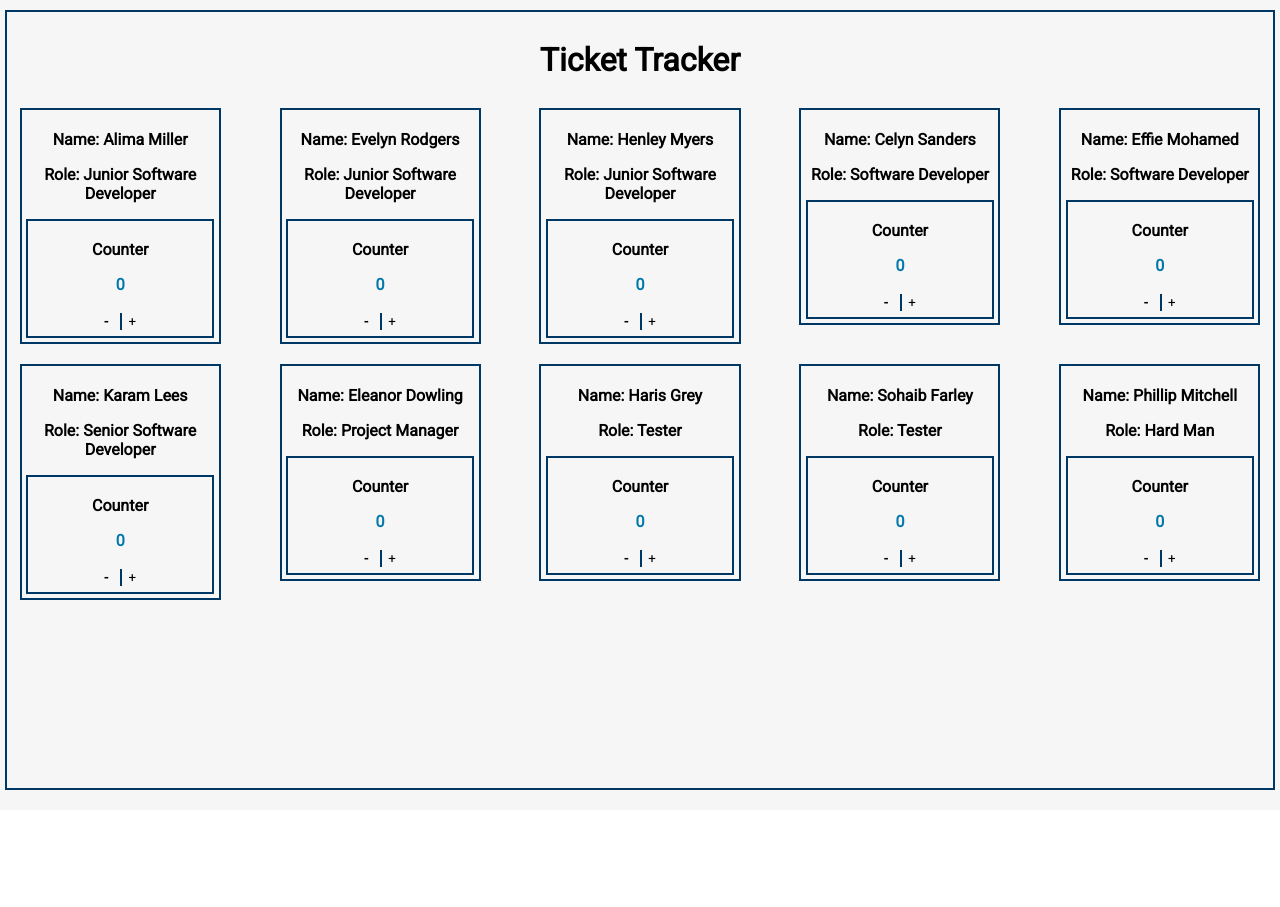
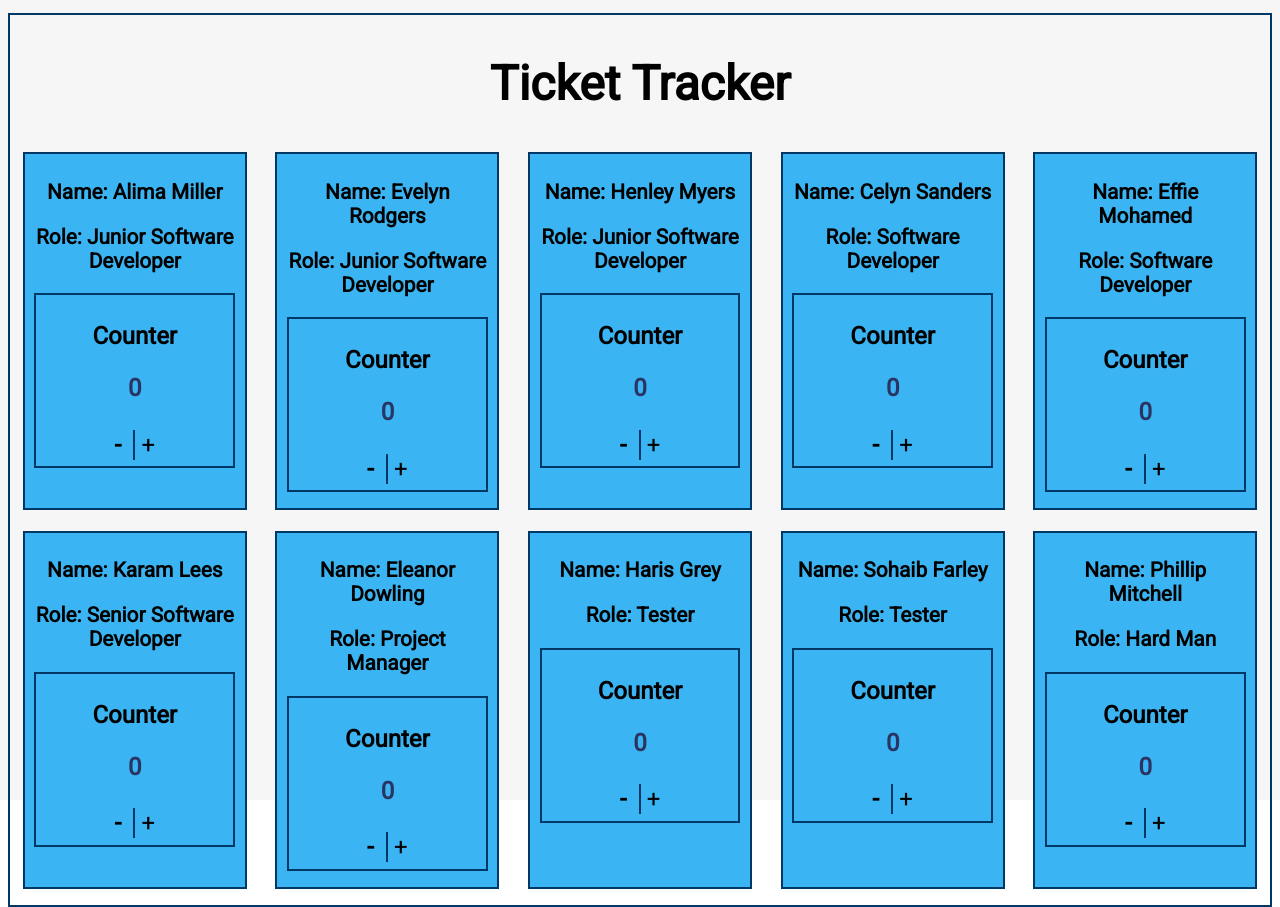
Before and after one commit to chriskokc/ticket-tracker, a React (Create React App) app: page / in a window 1280 px wide. Before the commit the page ends 810 px from the top, so only its background shows below. Built offline with nearby package versions, Linux system fonts and the light colour scheme.

Commit message:
added media queries.

```diff
--- a/src/App.scss
+++ b/src/App.scss
@@ -4,6 +4,6 @@
 main {
     text-align: center;
     background-color: $background-color;
-    padding: 0.3rem;
+    padding: 0.5rem;
     height: 100vh;
 }
--- a/src/assets/_base.scss
+++ b/src/assets/_base.scss
@@ -3,4 +3,5 @@
 
 * {
     font-family: $main-font;
+    box-sizing: border-box;
 }
--- a/src/assets/_variables.scss
+++ b/src/assets/_variables.scss
@@ -1,6 +1,6 @@
 $background-color: #F6F6F6;
 $border-color: #003865;
 $card-color: #3AB4F2;
-$counter-color: #0078AA;
+$counter-color: #293462;
 
 $main-font: 'Roboto', sans-serif;
--- a/src/components/Button/Button.scss
+++ b/src/components/Button/Button.scss
@@ -2,7 +2,7 @@
 @use "../../assets/variables" as *;
 
 .button {
-    background-color: $background-color;
+    background-color: $card-color;
     margin: 0.2rem;
 
     &__primary {
@@ -15,3 +15,9 @@
         font-weight: bold;
     }
 }
+
+@media screen and (min-width: 768px) {
+    .button {
+        font-size: 1.5rem;
+    }
+}
--- a/src/components/Card/Card.scss
+++ b/src/components/Card/Card.scss
@@ -3,12 +3,26 @@
 
 .card {
     border: $border-color solid 2px;
+    background-color: $card-color;
     margin: 0.5rem 0.3rem;
-    padding: 0.2rem 0.3rem;
-    width: 15%;
-    height: 20%;
+    padding: 0.2rem 0.6rem 0.6rem;
+    width: 29%;
 
     &__content {
         font-size: 1rem;
+        text-align: left;
     }
 }
+
+@media screen and (min-width: 768px) {
+    .card {
+        padding: 0.3rem 0.6rem 1rem;
+        text-align: center;
+        width: 18%;
+
+        &__content {
+            font-size: 1.3rem;
+            text-align: center;
+        }
+    }
+}
--- a/src/components/Counter/Counter.scss
+++ b/src/components/Counter/Counter.scss
@@ -14,3 +14,16 @@
         color: $counter-color;
     }
 }
+
+@media screen and (min-width: 768px) {
+    .counter {
+        &__title {
+            font-size: 1.5rem;
+        }
+
+        &__value {
+            font-size: 1.5rem;
+
+        }
+    }
+}
--- a/src/components/TicketTracker/TicketTracker.scss
+++ b/src/components/TicketTracker/TicketTracker.scss
@@ -5,7 +5,6 @@
     border: $border-color 2px solid;
     margin: 0.3rem auto 0;
     padding: 0.5rem;
-    height: 95vh;
 
     .big-title {
         width: 100%;
@@ -18,5 +17,15 @@
         gap: 0.3rem;
     }
 
+}
+
+@media screen and (min-width: 768px) {
+    .ticker-tracker {
+        padding: 0.5rem auto;
+
+        .big-title {
+            font-size: 3rem;
+        }
+    }
 
 }
```
